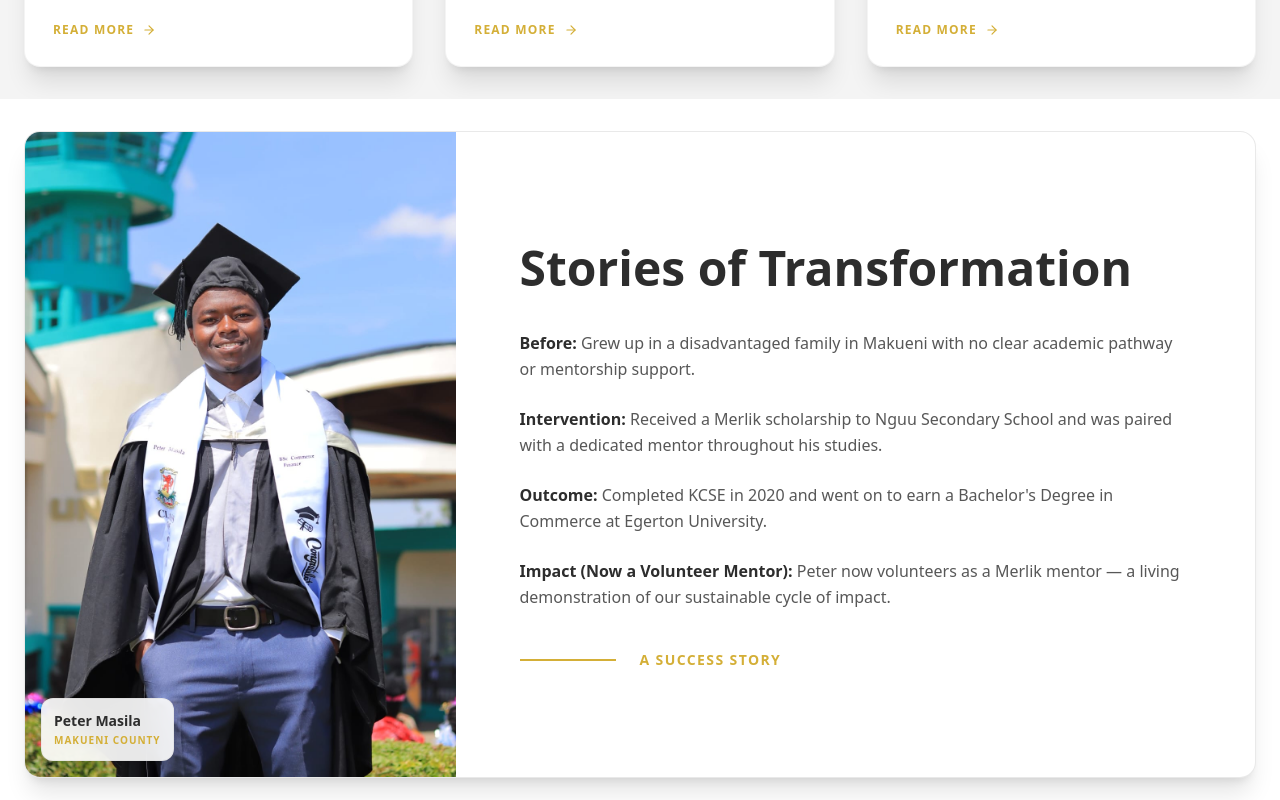
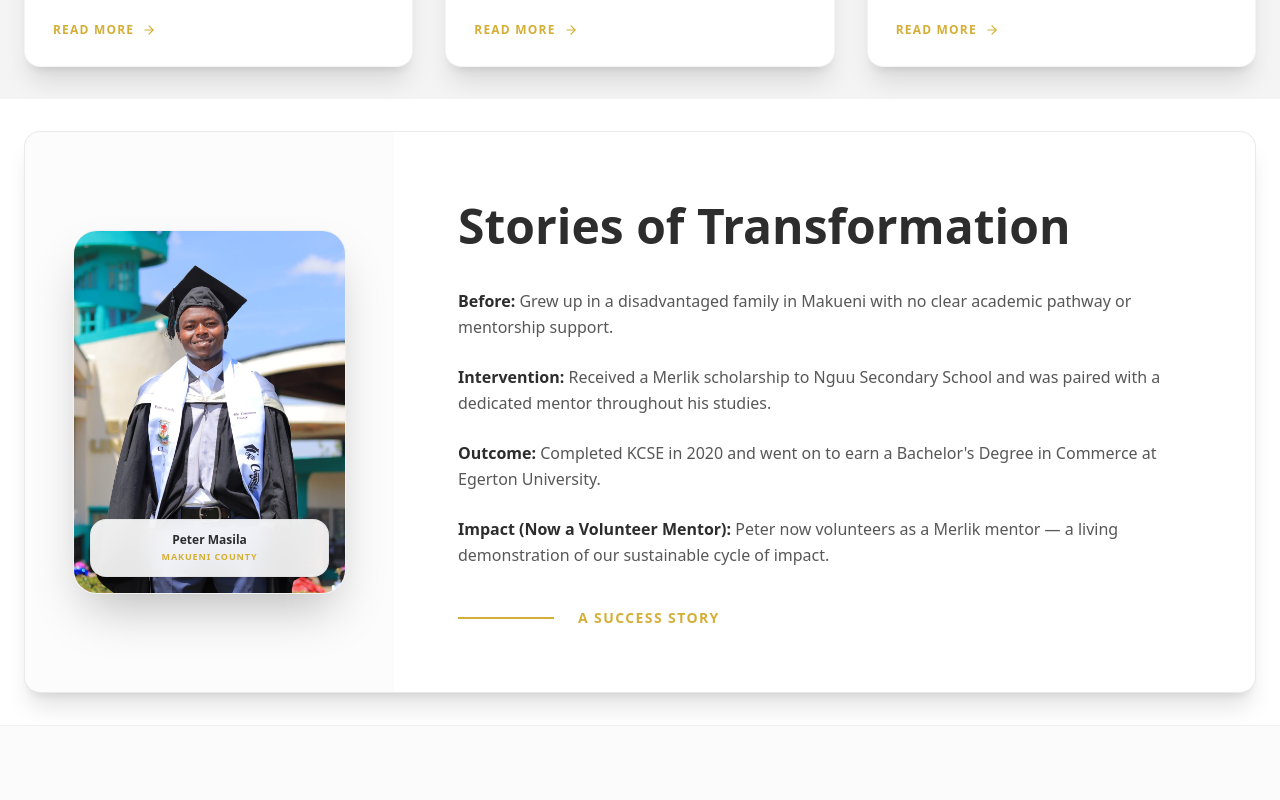
Before and after one commit to foundationmerlik/webapp, a Next.js app: page / in a window 1280 px wide. Shown: the part 1940-2740 px from the top of the page. Built offline with nearby package versions, Linux system fonts and the light colour scheme; a web font is replaced by a local one.

Commit message:
UI: Reframed transformation story photo to be less aggressive and more compact

```diff
--- a/src/app/(site)/page.tsx
+++ b/src/app/(site)/page.tsx
@@ -316,19 +316,21 @@
       < section className="py-8 bg-background relative z-10" >
         <div className="max-w-7xl mx-auto px-6">
           <div className="flex flex-col lg:flex-row border border-foreground/10 rounded-2xl overflow-hidden bg-background shadow-xl">
-            <div className="lg:w-[35%] relative shrink-0 bg-foreground/[0.03]">
-              <Image
-                width={600} height={800}
-                className="w-full h-auto block"
-                alt="Portrait of Peter Masila, a confident young man smiling"
-                src="/images/peter_masila.jpg"
-              />
-              <div className="absolute bottom-4 left-4 bg-background/90 backdrop-blur-md p-3 rounded-xl border border-foreground/5 shadow-lg">
-                <p className="text-foreground font-serif font-bold text-sm mb-0.5">Peter Masila</p>
-                <p className="text-brand-gold text-[10px] uppercase font-bold tracking-widest">Makueni County</p>
+            <div className="lg:w-[30%] relative shrink-0 bg-foreground/[0.01] p-6 sm:p-10 md:p-12 flex items-center justify-center">
+              <div className="relative w-full aspect-[3/4] rounded-3xl overflow-hidden shadow-2xl border border-foreground/5">
+                <Image
+                  width={600} height={800}
+                  className="w-full h-full object-cover transition-transform duration-700 hover:scale-105"
+                  alt="Portrait of Peter Masila, a confident young man smiling"
+                  src="/images/peter_masila.jpg"
+                />
+                <div className="absolute bottom-4 left-4 right-4 bg-background/90 backdrop-blur-md p-3 rounded-2xl border border-foreground/5 shadow-lg">
+                  <p className="text-foreground font-serif font-bold text-xs mb-0.5 text-center">Peter Masila</p>
+                  <p className="text-brand-gold text-[9px] uppercase font-bold tracking-widest text-center">Makueni County</p>
+                </div>
               </div>
             </div>
-            <div className="lg:w-[65%] p-12 md:p-16 flex flex-col justify-center">
+            <div className="lg:w-[70%] p-12 md:p-16 flex flex-col justify-center">
               <h2 className="text-3xl md:text-5xl font-serif font-bold mb-8 text-foreground leading-tight">
                 Stories of Transformation
               </h2>
```
